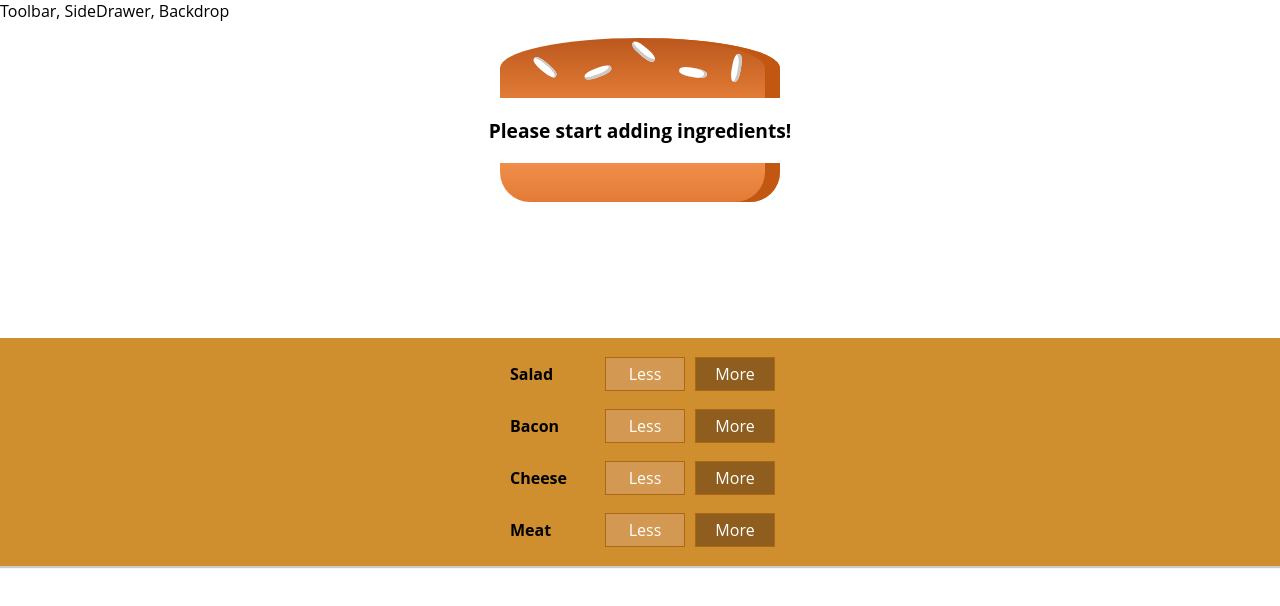
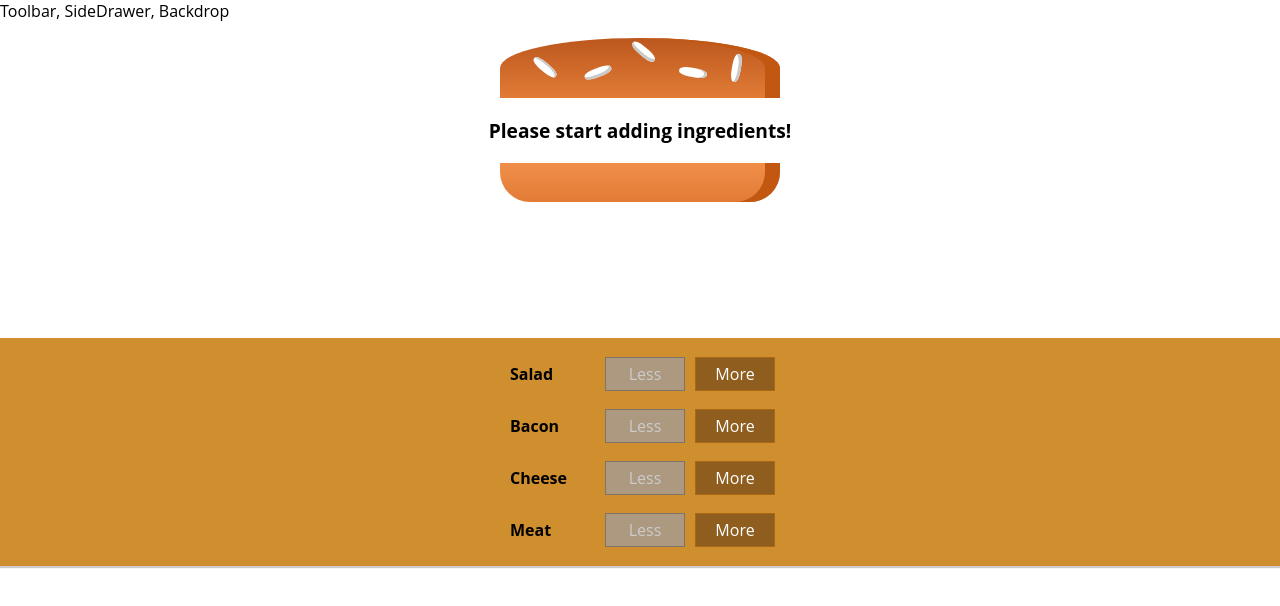
Before and after one commit to moratelli/burger-builder, a React (Create React App) app: page / in a window 1280 px wide. Shown: the top 606 px of the page. Built offline with nearby package versions, Linux system fonts and the light colour scheme; the HTML template or start-up script is replaced by a standard one.

Commit message:
Finish build controls

```diff
--- a/src/components/Burger/BuildControls/BuildControl/BuildControl.js
+++ b/src/components/Burger/BuildControls/BuildControl/BuildControl.js
@@ -5,8 +5,16 @@
 const buildControl = (props) => (
   <div className={classes.BuildControl}>
     <div className={classes.Label}>{props.label}</div>
-    <button className={classes.Less}>Less</button>
-    <button className={classes.More}>More</button>
+    <button
+      className={classes.Less}
+      onClick={props.removed}
+      disabled={props.disabled}
+    >
+      Less
+    </button>
+    <button className={classes.More} onClick={props.added}>
+      More
+    </button>
   </div>
 );
 
--- a/src/components/Burger/BuildControls/BuildControls.js
+++ b/src/components/Burger/BuildControls/BuildControls.js
@@ -13,7 +13,13 @@
 const buildControls = (props) => (
   <div className={classes.BuildControls}>
     {controls.map((ctrl) => (
-      <BuildControl key={ctrl.label} label={ctrl.label} />
+      <BuildControl
+        key={ctrl.label}
+        label={ctrl.label}
+        added={() => props.ingredientAdded(ctrl.type)}
+        removed={() => props.ingredientRemoved(ctrl.type)}
+        disabled={props.disabled[ctrl.type]}
+      />
     ))}
   </div>
 );
--- a/src/containers/BurgerBuilder/BurgerBuilder.js
+++ b/src/containers/BurgerBuilder/BurgerBuilder.js
@@ -2,6 +2,14 @@
 
 import Burger from "../../components/Burger/Burger";
 import BuildControls from "../../components/Burger/BuildControls/BuildControls";
+import ingredient from "../../components/Burger/Ingredient/Ingredient";
+
+const INGREDIENT_PRICES = {
+  salad: 0.5,
+  cheese: 0.4,
+  meat: 1.3,
+  bacon: 1.7,
+};
 
 class BurgerBuilder extends Component {
   state = {
@@ -11,13 +19,63 @@
       cheese: 0,
       meat: 0,
     },
+    totalPrice: 4,
+  };
+
+  addIngredientHandler = (type) => {
+    const oldCount = this.state.ingredients[type];
+    const updatedCount = oldCount + 1;
+    const updatedIngredients = {
+      ...this.state.ingredients,
+    };
+    updatedIngredients[type] = updatedCount;
+
+    const priceAddition = INGREDIENT_PRICES[type];
+    const oldPrice = this.state.totalPrice;
+    const newPrice = oldPrice + priceAddition;
+
+    this.setState({
+      ingredients: updatedIngredients,
+      totalPrice: newPrice,
+    });
+  };
+
+  removeIngredientHandler = (type) => {
+    const oldCount = this.state.ingredients[type];
+    if (oldCount <= 0) return;
+    const updatedCount = oldCount - 1;
+    const updatedIngredients = {
+      ...this.state.ingredients,
+    };
+    updatedIngredients[type] = updatedCount;
+
+    const priceDeduction = INGREDIENT_PRICES[type];
+    const oldPrice = this.state.totalPrice;
+    const newPrice = oldPrice - priceDeduction;
+
+    this.setState({
+      ingredients: updatedIngredients,
+      totalPrice: newPrice,
+    });
   };
 
   render() {
+    const disabledInfo = {
+      ...this.state.ingredients,
+    };
+
+    for (let key in disabledInfo) {
+      disabledInfo[key] = disabledInfo[key] <= 0;
+    }
+
     return (
       <>
         <Burger ingredients={this.state.ingredients} />
-        <BuildControls />
+        <BuildControls
+          ingredientAdded={this.addIngredientHandler}
+          ingredientRemoved={this.removeIngredientHandler}
+          disabled={disabledInfo}
+        />
       </>
     );
   }
```
